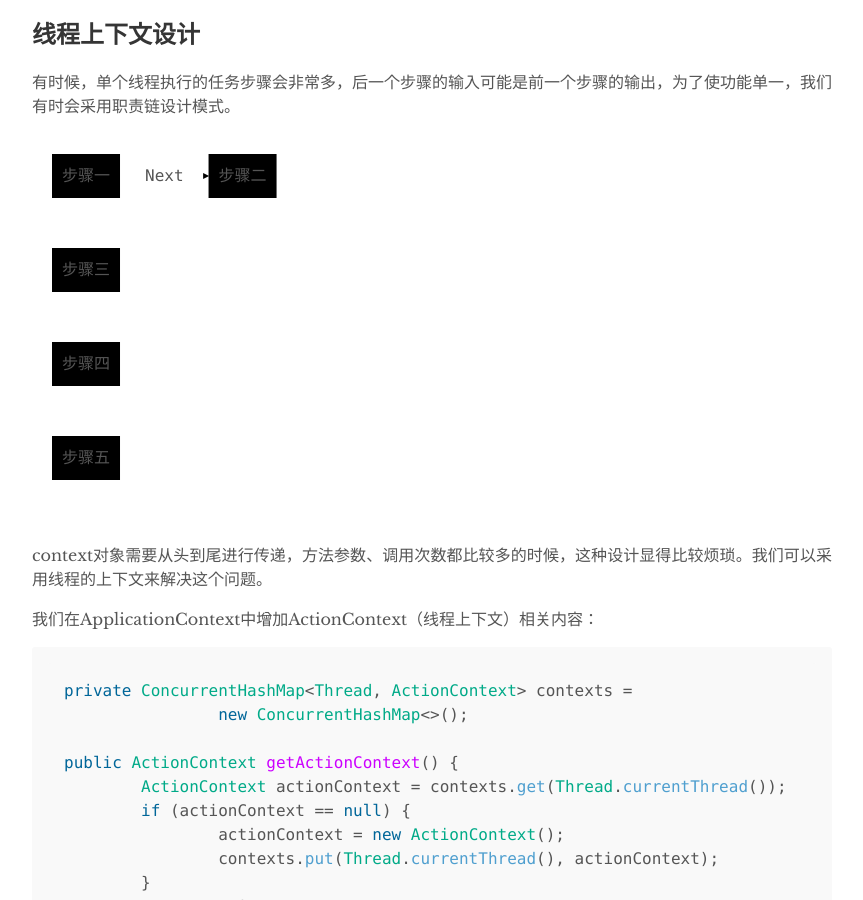
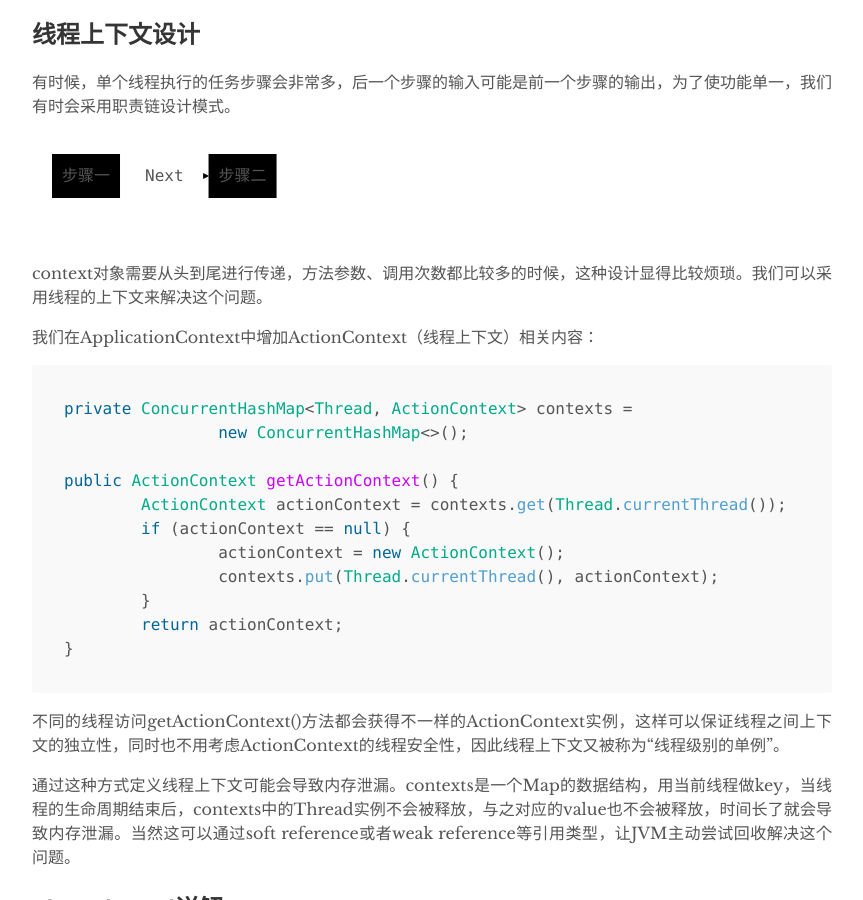
Before and after one commit to yitong-huang/blog, a Jekyll site: the page built from _posts/java-concurrency/2018-11-14-21.thread-context.md, in a window 1280 px wide and 900 px high, scrolled down 1200 px. Shown: the whole window, without its empty margins (208-1071 px from the left). Built offline with Jekyll 4.4.1, drawn with Linux system fonts in a browser that asks for light colours.

Commit message:
modify flow graph

````diff
--- a/_posts/java-concurrency/2018-11-14-21.thread-context.md
+++ b/_posts/java-concurrency/2018-11-14-21.thread-context.md
@@ -49,18 +49,13 @@ public final class ApplicationContext {
 
 ```flow
 graph LR
-A[步骤一]
-B[步骤二]
-C[步骤三]
-D[步骤四]
-E[步骤五]
-A -->|Next| B
+A[步骤一] -->|Next| B[步骤二]
 A -->|Execute(Context context)| B
-B -->|Next| C
+B -->|Next| C[步骤三]
 B -->|Execute(Context context)| C
-C -->|Next| D
+C -->|Next| D[步骤四]
 C -->|Execute(Context context)| D
-D -->|Next| E
+D -->|Next| E[步骤五]
 D -->|Execute(Context context)| E
 ```
 
````
